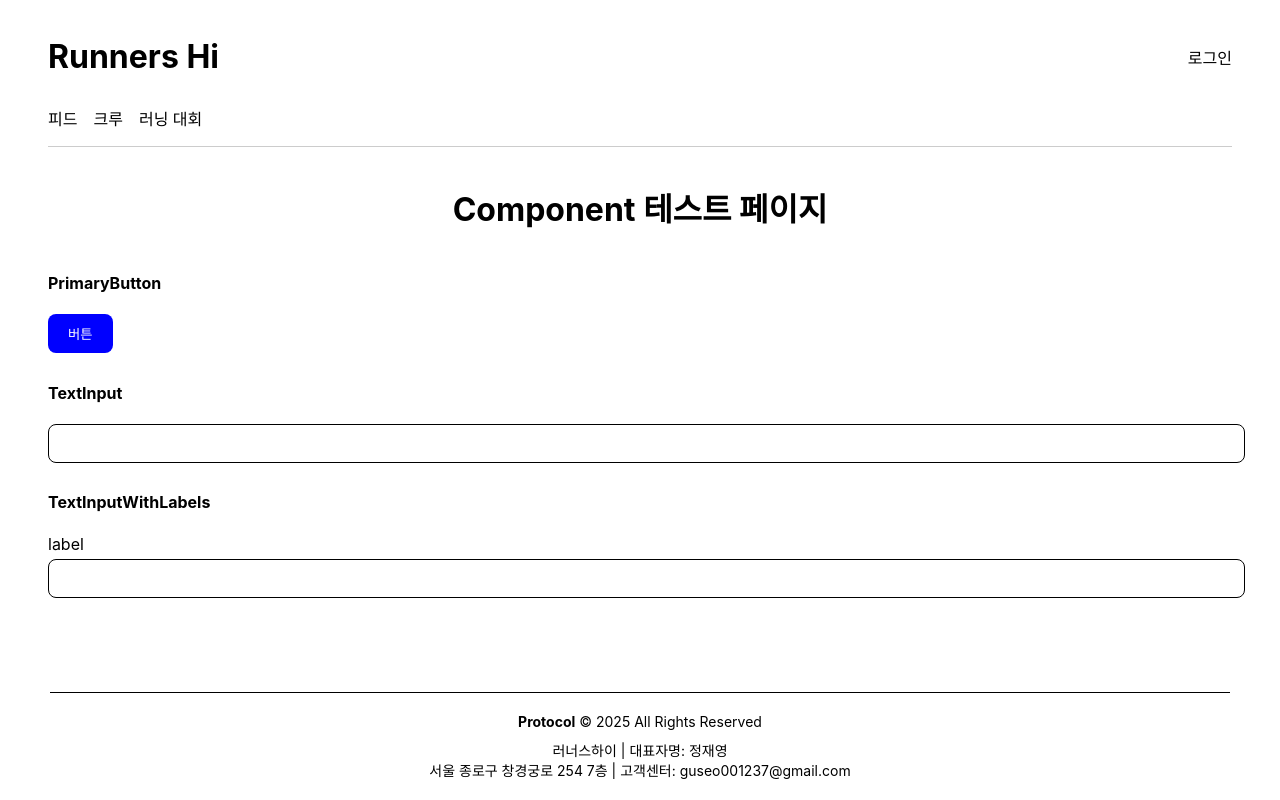
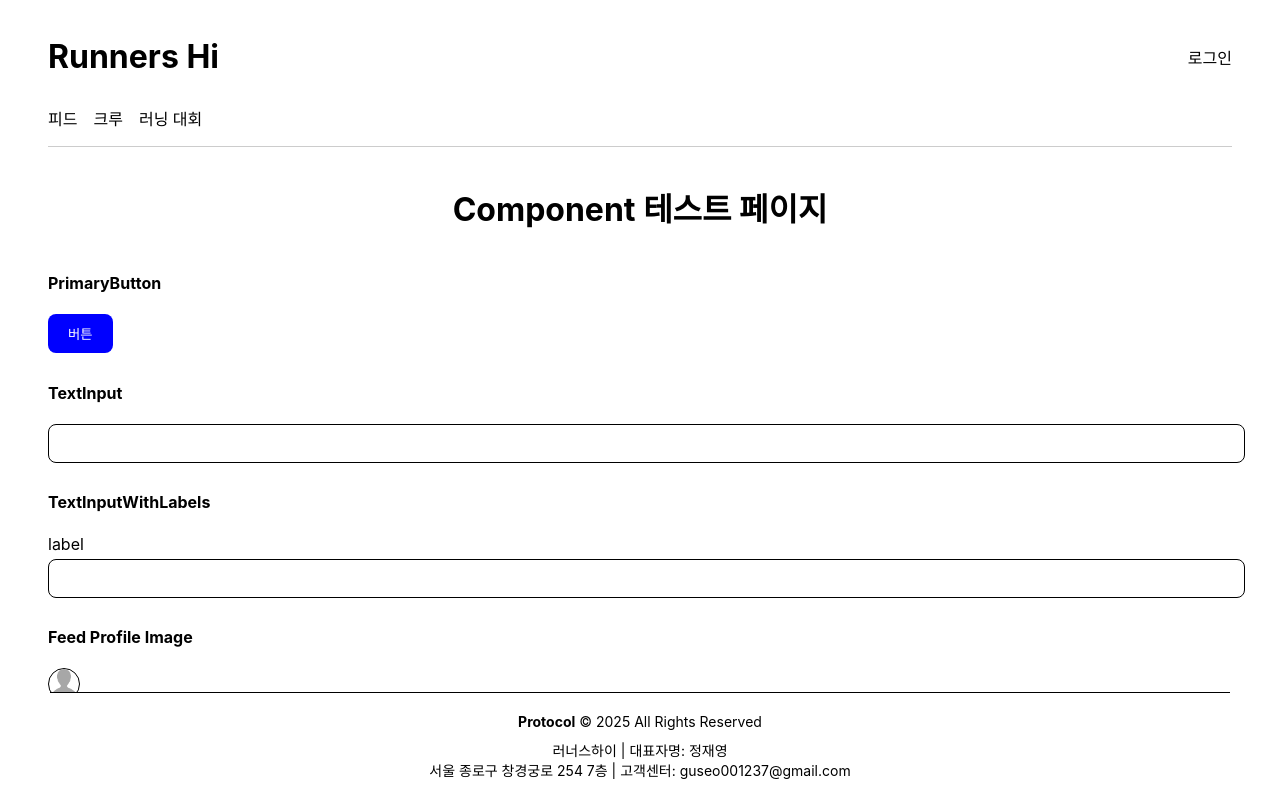
Before and after one commit to RocketDDan/frontend, a React (Create React App) app: page / in a window 1280 px wide. Built offline with nearby package versions, Linux system fonts and the light colour scheme; no server answers.

Commit message:
fix: 프로필 이미지 종류별로 생성
1. 멤버 프로필 페이지 내 프로필 이미지
2. 크루 프로필 페이지 내 프로필 이미지
3. 피드 프로필 이미지
4. 헤더 내 프로필 이미지

```diff
--- a/src/components/feed/FeedCard.jsx
+++ b/src/components/feed/FeedCard.jsx
@@ -1,8 +1,7 @@
 import feedCardStyle from './FeedCard.module.css'
 
-import BaseProfileImage from '../../assets/images/base_profile.png'
 import FeedSampleImage from '../../assets/sample_images/feed_sample.webp'
-import ProfileImage from '../profile/ProfileImage';
+import { FeedProfileImage } from '../profile/ProfileImage';
 
 import { FontAwesomeIcon } from '@fortawesome/react-fontawesome';
 import { faHeart as faSolidHeart } from '@fortawesome/free-solid-svg-icons'
@@ -12,7 +11,7 @@ const FeedCard = (props) => {
     return (
         <div className={feedCardStyle.container}>
             <div className={feedCardStyle.writer_row}>
-                <ProfileImage profileUrl={props.writerProfileUrl}/>
+                <FeedProfileImage profileUrl={props.writerProfileUrl} />
                 <span>{props.writerNickname}</span>
                 <div>⋯</div>
             </div>
--- a/src/components/profile/ProfileImage.jsx
+++ b/src/components/profile/ProfileImage.jsx
@@ -1,22 +1,98 @@
-import BaseProfileImage from '../../assets/images/base_profile.png'
+// 이미지
+import BaseProfileImage from '../../assets/images/base_profile.png';
+// 스타일
+import ProfileImageStyle from './ProfileImage.module.css';
 
-// Parameter : width, height, profileUrl
-const ProfileImage = (props) => {
+/**
+ * 헤더 오른쪽 로그인 유저 프로필 이미지 컴포넌트
+ *
+ * @component
+ * @param {Object} props - 컴포넌트 속성
+ * @param {string} [props.profileUrl] - 프로필 이미지 URL (없으면 기본 이미지 사용)
+ * @returns {JSX.Element} 프로필 이미지 컴포넌트
+ */
+const LoginMemberProfileImage = (props) => {
     return (
         <div>
-            <div style={{
-                width: props.width || '30px',
-                height: props.height || '30px',
-                borderRadius: '100px',
-                border: '1px solid #000',
-                display: 'flex',
-                justifyContent: 'center',
-                alignItems: 'center',
+            <div className={ProfileImageStyle.container} style={{
+                width: '30px',
+                height: '30px',
             }}>
-                <img src={props.profileUrl || BaseProfileImage} alt="프로필 이미지" width={'70%'} />
+                {props.profileUrl
+                    ? <img src={props.profileUrl} alt="피드 프로필 이미지" width={'100%'} />
+                    : <img src={BaseProfileImage} alt="피드 프로필 이미지" width={'95%'} />}
             </div>
         </div>
     )
 }
 
-export default ProfileImage;
+/**
+ * 피드 작성자 프로필 이미지 컴포넌트
+ *
+ * @component
+ * @param {Object} props - 컴포넌트 속성
+ * @param {string} [props.profileUrl] - 프로필 이미지 URL (없으면 기본 이미지 사용)
+ * @returns {JSX.Element} 프로필 이미지 컴포넌트
+ */
+const FeedProfileImage = (props) => {
+    return (
+        <div>
+            <div className={ProfileImageStyle.container} style={{
+                width: '30px',
+                height: '30px',
+            }}>
+                {props.profileUrl
+                    ? <img src={props.profileUrl} alt="피드 프로필 이미지" width={'100%'} />
+                    : <img src={BaseProfileImage} alt="피드 프로필 이미지" width={'95%'} />}
+            </div>
+        </div>
+    )
+}
+
+/**
+ * 멤버 프로필 이미지 컴포넌트
+ *
+ * @component
+ * @param {Object} props - 컴포넌트 속성
+ * @param {string} [props.profileUrl] - 프로필 이미지 URL (없으면 기본 이미지 사용)
+ * @returns {JSX.Element} 프로필 이미지 컴포넌트
+ */
+const MemberProfileImage = (props) => {
+    return (
+        <div>
+            <div className={ProfileImageStyle.container} style={{
+                width: '100px',
+                height: '100px',
+            }}>
+                {props.profileUrl
+                    ? <img src={props.profileUrl} alt="피드 프로필 이미지" width={'100%'} />
+                    : <img src={BaseProfileImage} alt="피드 프로필 이미지" width={'95%'} />}
+            </div>
+        </div>
+    )
+}
+
+/**
+ * 크루 프로필 이미지 컴포넌트
+ *
+ * @component
+ * @param {Object} props - 컴포넌트 속성
+ * @param {string} [props.profileUrl] - 프로필 이미지 URL (없으면 기본 이미지 사용)
+ * @returns {JSX.Element} 프로필 이미지 컴포넌트
+ */
+const CrewProfileImage = (props) => {
+    return (
+        <div>
+            <div className={ProfileImageStyle.container} style={{
+                width: '100px',
+                height: '100px',
+            }}>
+                {props.profileUrl
+                    ? <img src={props.profileUrl} alt="피드 프로필 이미지" width={'100%'} />
+                    : <img src={BaseProfileImage} alt="피드 프로필 이미지" width={'95%'} />}
+            </div>
+        </div>
+    )
+}
+
+export { LoginMemberProfileImage, FeedProfileImage, MemberProfileImage, CrewProfileImage };
--- /dev/null
+++ b/src/components/profile/ProfileImage.module.css
@@ -0,0 +1,8 @@
+.container {
+    border-radius: 50%;
+    border: 1px solid #000;
+    display: flex;
+    justify-content: center;
+    align-items: center;
+    overflow: hidden;
+}
--- a/src/page/HomePage.jsx
+++ b/src/page/HomePage.jsx
@@ -1,6 +1,6 @@
 import { PrimaryButton } from "../components/base/Button";
 import { TextInput, TextInputWithLabels } from "../components/base/Input";
-
+import { FeedProfileImage, CrewProfileImage, MemberProfileImage } from "../components/profile/ProfileImage";
 
 const HomePage = () => {
     return (
@@ -24,6 +24,18 @@ const HomePage = () => {
                     <h4>TextInputWithLabels</h4>
                     <TextInputWithLabels />
                 </div>
+                <div>
+                    <h4>Feed Profile Image</h4>
+                    <FeedProfileImage/>
+                </div>
+                <div>
+                    <h4>Crew Profile Image</h4>
+                    <CrewProfileImage/>
+                </div>
+                <div>
+                    <h4>Member Profile Image</h4>
+                    <MemberProfileImage/>
+                </div>
             </div>
         </div>
     )
```
